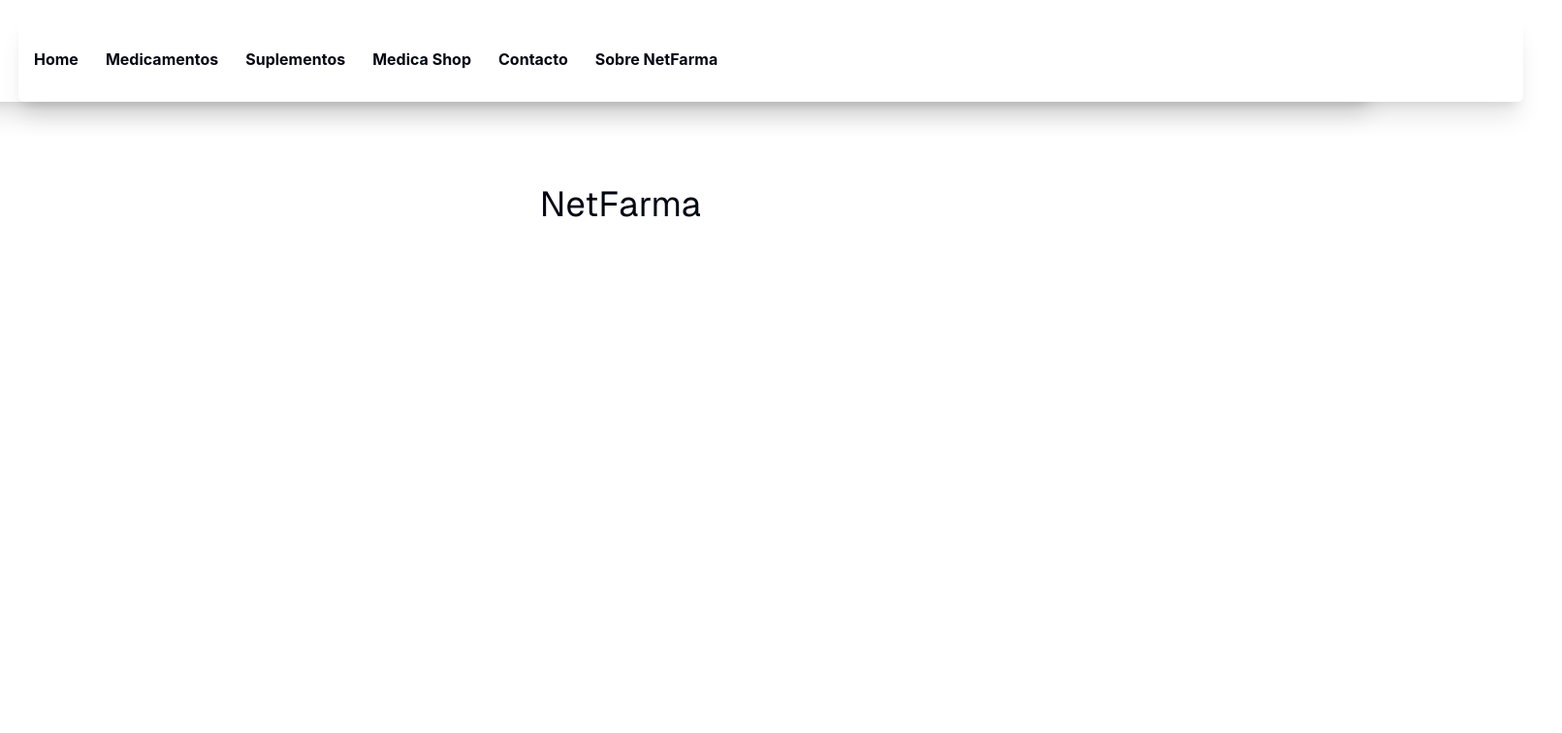
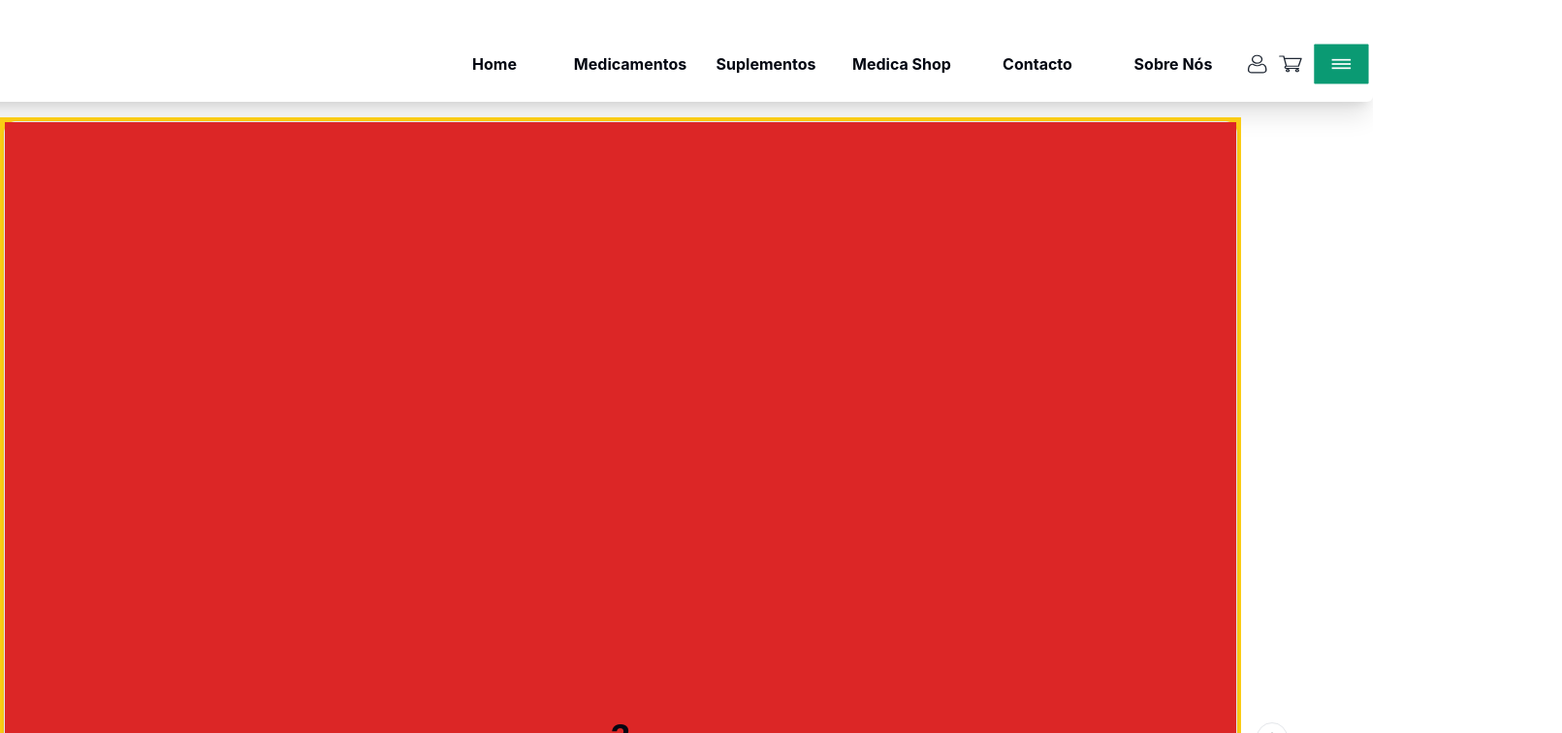
Before and after one commit to kevinjunior26/net_farma_web, a Next.js app: page / in a window 1280 px wide. Shown: the top 756 px of the page at 97% size, 1611 px wide, since content can reach past the window. Built offline with nearby package versions, Linux system fonts and the light colour scheme.

Commit message:
feature/instal-card

```diff
--- a/app/layout.tsx
+++ b/app/layout.tsx
@@ -27,7 +27,7 @@
   return (
     <html lang="en">
       <body className={`${geistSans.variable} ${geistMono.variable} antialiased`} >
-      <MenubarDemo/>
+           <MenubarDemo/>
         {children}
       </body>
     </html>
--- a/app/page.tsx
+++ b/app/page.tsx
@@ -1,8 +1,8 @@
-import {Home} from "@/components/Home/page";
+import {Home} from "@/components/Home";
 
 export default function HomePage() {
   return (
-    <div className="grid grid-rows-[20px_1fr_20px] items-center justify-items-center min-h-screen p-8 pb-20 gap-16 sm:p-20 font-[family-name:var(--font-geist-sans)]">
+    <div>
       <Home/>
     </div>
   );
--- /dev/null
+++ b/components/Carousel/Carousel.tsx
@@ -0,0 +1,43 @@
+'use client'
+import * as React from "react"
+import Autoplay from "embla-carousel-autoplay"
+
+import { Card, CardContent } from "@/components/ui/card"
+import {
+    Carousel,
+    CarouselContent,
+    CarouselItem,
+    CarouselNext,
+    CarouselPrevious,
+} from "@/components/ui/carousel"
+
+export function CarouselPlugin() {
+    const plugin = React.useRef(
+        Autoplay({ delay: 2000, stopOnInteraction: true })
+    )
+
+    return (
+        <Carousel
+            plugins={[plugin.current]}
+            className="w-1920px h-916px flex-shrink-0 bg-yellow-400"
+            onMouseEnter={plugin.current.stop}
+            onMouseLeave={plugin.current.reset}
+        >
+            <CarouselContent>
+                {Array.from({ length: 5 }).map((_, index) => (
+                    <CarouselItem key={index}>
+                        <div className="p-1 w-full">
+                            <Card>
+                                <CardContent className="flex aspect-square items-center justify-center p-6 bg-red-600">
+                                    <span className="text-4xl font-semibold">{index + 1}</span>
+                                </CardContent>
+                            </Card>
+                        </div>
+                    </CarouselItem>
+                ))}
+            </CarouselContent>
+            <CarouselPrevious />
+            <CarouselNext />
+        </Carousel>
+    )
+}
--- /dev/null
+++ b/components/Home/index.tsx
@@ -0,0 +1,9 @@
+import {CarouselPlugin} from "@/components/Carousel/Carousel";
+
+export function Home(){
+    return(
+        <section className="">
+            <CarouselPlugin/>
+        </section>
+    )
+}
--- a/components/Home/page.tsx
+++ /dev/null
@@ -1,5 +0,0 @@
-export function Home(){
-    return(
-        <h1 className="text-4xl">NetFarma</h1>
-    )
-}
--- a/components/MenuBar/NavigationMenu.tsx
+++ b/components/MenuBar/NavigationMenu.tsx
@@ -59,7 +59,7 @@
         href: "/contacto",
     },
     {
-        name: "Sobre NetFarma",
+        name: "Sobre Nós",
         href: "/sobrenetfarma",
     }
 ]
@@ -69,39 +69,40 @@
         <header className="grid justify-center w-full py-4">
             <Menubar>
                 <MenubarMenu>
-                   <div className=" w-[107px] h-[76px] flex-shrink-0 -mt-8 bg-white">
-                       {/* eslint-disable-next-line @next/next/no-img-element */}
-                       <img src="../../logo.png" alt="Logo NetFarma"/>
+                    <div className="flex items-center justify-between w-full">
+                        {/* Logo à esquerda */}
+                        <div className="overflow-hidden w-[107px] flex-shrink-0 h-auto -mt-4">
+                            <img src="../../logo.png" alt="Logo NetFarma" className="h-auto w-full"/>
                         </div>
-                   <div className="flex justify-end col-span-10 px-10">
-                       <Menubar>
+
+                        {/* Menus à direita */}
+                        <div className="flex space-x-3">
                             {menu.map((item) => (
-                               <MenubarMenu key={item.name}>
+                                <div key={item.name}>
+                                    <MenubarMenu>
                                         {item.submenu && item.submenu.length > 0 ? (
                                             <div>
-                                           <MenubarTrigger>
-                                               {item.name}
-                                           </MenubarTrigger>
+                                                <MenubarTrigger>{item.name}</MenubarTrigger>
                                                 <MenubarContent>
                                                     <ul>
                                                         {item.submenu.map((submenu) => (
                                                             <li key={submenu.name}>
-                                                           <MenubarItem>
-                                                               {submenu.name}
-                                                           </MenubarItem>
+                                                                <MenubarItem>{submenu.name}</MenubarItem>
                                                             </li>
                                                         ))}
                                                     </ul>
                                                 </MenubarContent>
                                             </div>
                                         ) : (
-                                       <MenubarTrigger>
-                                           {item.name}
-                                       </MenubarTrigger>
+                                            <MenubarTrigger>{item.name}</MenubarTrigger>
                                         )}
                                     </MenubarMenu>
+                                </div>
                             ))}
-                       </Menubar>
+                                <img src="../../profile.svg" alt=""/>
+                                <img src="../../car.svg" alt=""/>
+                                <img src="../../menuBar.svg" alt=""/>
+                        </div>
                     </div>
                 </MenubarMenu>
             </Menubar>
--- /dev/null
+++ b/components/ui/card.tsx
@@ -0,0 +1,76 @@
+import * as React from "react"
+
+import { cn } from "@/lib/utils"
+
+const Card = React.forwardRef<
+  HTMLDivElement,
+  React.HTMLAttributes<HTMLDivElement>
+>(({ className, ...props }, ref) => (
+  <div
+    ref={ref}
+    className={cn(
+      "rounded-xl border bg-card text-card-foreground shadow",
+      className
+    )}
+    {...props}
+  />
+))
+Card.displayName = "Card"
+
+const CardHeader = React.forwardRef<
+  HTMLDivElement,
+  React.HTMLAttributes<HTMLDivElement>
+>(({ className, ...props }, ref) => (
+  <div
+    ref={ref}
+    className={cn("flex flex-col space-y-1.5 p-6", className)}
+    {...props}
+  />
+))
+CardHeader.displayName = "CardHeader"
+
+const CardTitle = React.forwardRef<
+  HTMLDivElement,
+  React.HTMLAttributes<HTMLDivElement>
+>(({ className, ...props }, ref) => (
+  <div
+    ref={ref}
+    className={cn("font-semibold leading-none tracking-tight", className)}
+    {...props}
+  />
+))
+CardTitle.displayName = "CardTitle"
+
+const CardDescription = React.forwardRef<
+  HTMLDivElement,
+  React.HTMLAttributes<HTMLDivElement>
+>(({ className, ...props }, ref) => (
+  <div
+    ref={ref}
+    className={cn("text-sm text-muted-foreground", className)}
+    {...props}
+  />
+))
+CardDescription.displayName = "CardDescription"
+
+const CardContent = React.forwardRef<
+  HTMLDivElement,
+  React.HTMLAttributes<HTMLDivElement>
+>(({ className, ...props }, ref) => (
+  <div ref={ref} className={cn("p-6 pt-0", className)} {...props} />
+))
+CardContent.displayName = "CardContent"
+
+const CardFooter = React.forwardRef<
+  HTMLDivElement,
+  React.HTMLAttributes<HTMLDivElement>
+>(({ className, ...props }, ref) => (
+  <div
+    ref={ref}
+    className={cn("flex items-center p-6 pt-0", className)}
+    {...props}
+  />
+))
+CardFooter.displayName = "CardFooter"
+
+export { Card, CardHeader, CardFooter, CardTitle, CardDescription, CardContent }
--- a/components/ui/menubar.tsx
+++ b/components/ui/menubar.tsx
@@ -23,7 +23,7 @@
   <MenubarPrimitive.Root
     ref={ref}
     className={cn(
-      "flex border-none items-center space-x-1 rounded-md border bg-background p-1 shadow-xl w-[1552px] h-[89px] flex-shrink-0",
+      "justify-end border-none items-center space-x-1 rounded-md border bg-background p-1 shadow-xl w-[1552px] h-[89px] flex-shrink-0",
       className
     )}
     {...props}
@@ -38,7 +38,7 @@
   <MenubarPrimitive.Trigger
     ref={ref}
     className={cn(
-        "flex cursor-default select-none items-center justify-center rounded-sm px-3 w-auto h-12 text-center" +
+        "flex cursor-default select-none items-center justify-center rounded-sm px-3 w-32 h-12 text-center" +
         "py-1 text-sm font-medium outline-none" +
         "data-[state=open]:bg-accent data-[state=open]:text-accent-foreground " +
         "font-[Inter] text-[16px] font-bold hover:text-green-500 cursor-pointer",
@@ -58,7 +58,8 @@
   <MenubarPrimitive.SubTrigger
     ref={ref}
     className={cn(
-      "flex cursor-default select-none items-center rounded-sm px-2 py-1.5 text-sm outline-none focus:bg-accent focus:text-accent-foreground data-[state=open]:bg-accent data-[state=open]:text-accent-foreground",
+      "flex cursor-default select-none items-center rounded-sm px-2 py-1.5 text-sm outline-none focus:bg-accent focus:text-accent-foreground " +
+        "data-[state=open]:bg-accent data-[state=open]:text-accent-foreground",
       inset && "pl-8",
       className
     )}
@@ -77,7 +78,9 @@
   <MenubarPrimitive.SubContent
     ref={ref}
     className={cn(
-      "z-50 min-w-[8rem] overflow-hidden rounded-md border bg-popover p-1 text-popover-foreground shadow-lg data-[state=open]:animate-in data-[state=closed]:animate-out data-[state=closed]:fade-out-0 data-[state=open]:fade-in-0 data-[state=closed]:zoom-out-95 data-[state=open]:zoom-in-95 data-[side=bottom]:slide-in-from-top-2 data-[side=left]:slide-in-from-right-2 data-[side=right]:slide-in-from-left-2 data-[side=top]:slide-in-from-bottom-2",
+      "z-50 min-w-[8rem] overflow-hidden rounded-md border bg-popover p-1 text-popover-foreground shadow-lg data-[state=open]:animate-in data-[state=closed]:animate-out " +
+        "data-[state=closed]:fade-out-0 data-[state=open]:fade-in-0 data-[state=closed]:zoom-out-95 data-[state=open]:zoom-in-95 data-[side=bottom]:slide-in-from-top-2 " +
+        "data-[side=left]:slide-in-from-right-2 data-[side=right]:slide-in-from-left-2 data-[side=top]:slide-in-from-bottom-2",
       className
     )}
     {...props}
@@ -100,7 +103,9 @@
         alignOffset={alignOffset}
         sideOffset={sideOffset}
         className={cn(
-          "z-50 min-w-[12rem] overflow-hidden rounded-md border bg-popover p-1 text-popover-foreground shadow-md data-[state=open]:animate-in data-[state=closed]:fade-out-0 data-[state=open]:fade-in-0 data-[state=closed]:zoom-out-95 data-[state=open]:zoom-in-95 data-[side=bottom]:slide-in-from-top-2 data-[side=left]:slide-in-from-right-2 data-[side=right]:slide-in-from-left-2 data-[side=top]:slide-in-from-bottom-2",
+          "z-50 min-w-[12rem] overflow-hidden rounded-md border bg-popover p-1 text-popover-foreground shadow-md data-[state=open]:animate-in " +
+            "data-[state=closed]:fade-out-0 data-[state=open]:fade-in-0 data-[state=closed]:zoom-out-95 data-[state=open]:zoom-in-95 data-[side=bottom]:slide-in-from-top-2 " +
+            "data-[side=left]:slide-in-from-right-2 data-[side=right]:slide-in-from-left-2 data-[side=top]:slide-in-from-bottom-2",
           className
         )}
         {...props}
@@ -119,7 +124,8 @@
   <MenubarPrimitive.Item
     ref={ref}
     className={cn(
-      "relative flex cursor-default select-none items-center rounded-sm px-2 py-1.5 text-sm outline-none focus:bg-accent focus:text-accent-foreground data-[disabled]:pointer-events-none data-[disabled]:opacity-50",
+      "relative flex cursor-default select-none items-center rounded-sm px-2 py-1.5 text-sm outline-none focus:bg-accent " +
+        "focus:text-accent-foreground data-[disabled]:pointer-events-none data-[disabled]:opacity-50",
       inset && "pl-8",
       className
     )}
@@ -135,7 +141,8 @@
   <MenubarPrimitive.CheckboxItem
     ref={ref}
     className={cn(
-      "relative flex cursor-default select-none items-center rounded-sm py-1.5 pl-8 pr-2 text-sm outline-none focus:bg-accent focus:text-accent-foreground data-[disabled]:pointer-events-none data-[disabled]:opacity-50",
+      "relative flex cursor-default select-none items-center rounded-sm py-1.5 pl-8 pr-2 text-sm outline-none focus:bg-accent focus:text-accent-foreground " +
+        "data-[disabled]:pointer-events-none data-[disabled]:opacity-50",
       className
     )}
     checked={checked}
--- a/package.json
+++ b/package.json
@@ -25,6 +25,7 @@
     "@types/node": "^20",
     "@types/react": "^18",
     "@types/react-dom": "^18",
+    "embla-carousel-autoplay": "^8.5.1",
     "eslint": "^8",
     "eslint-config-next": "15.0.3",
     "postcss": "^8",
```
Also changed, not shown: app/Medicamentos/page.tsx (added, +7 -0 lines), 2 other files (tests, documents, lock files or other folders). Lines whose indentation alone changed are shown as unchanged.
